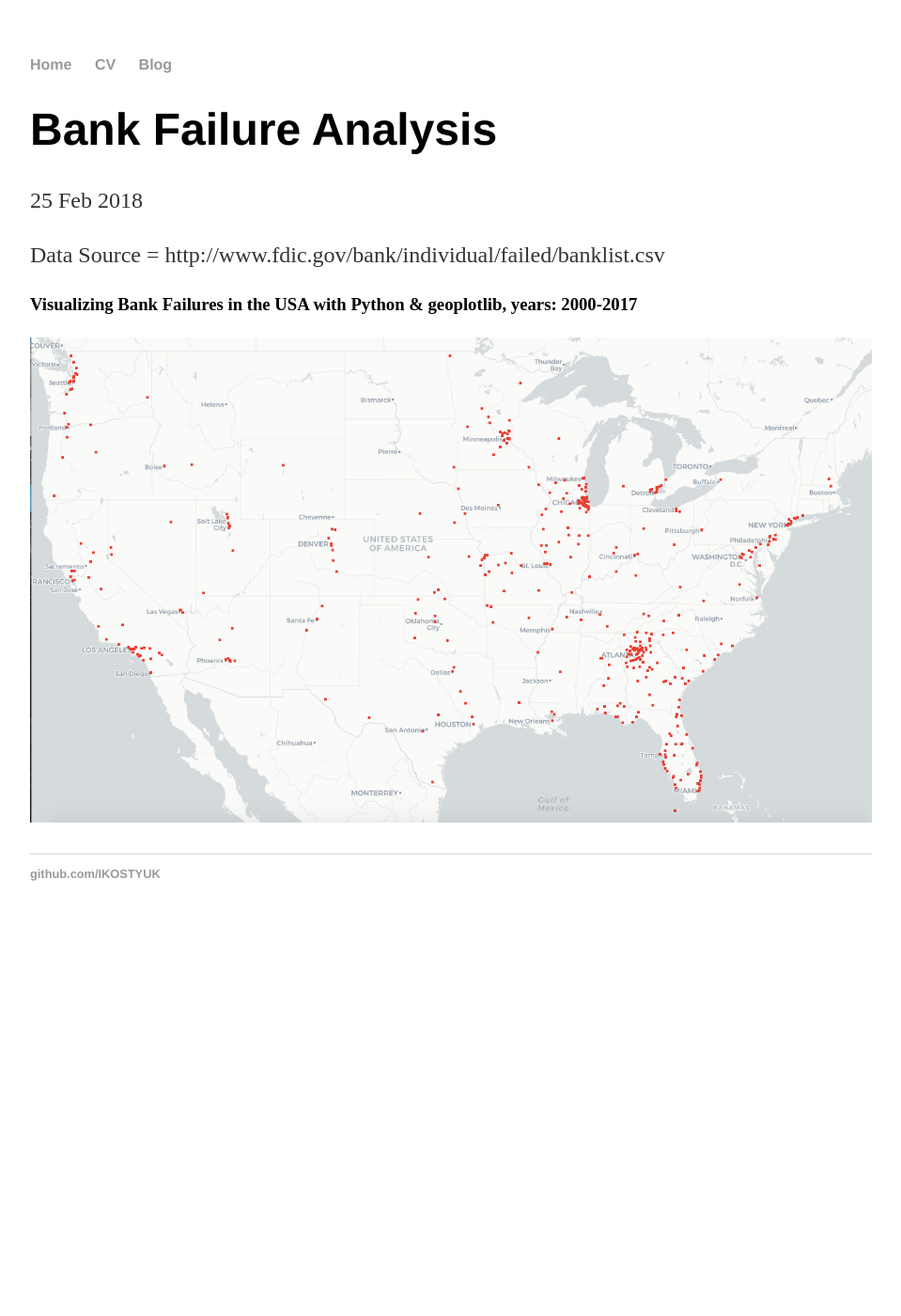
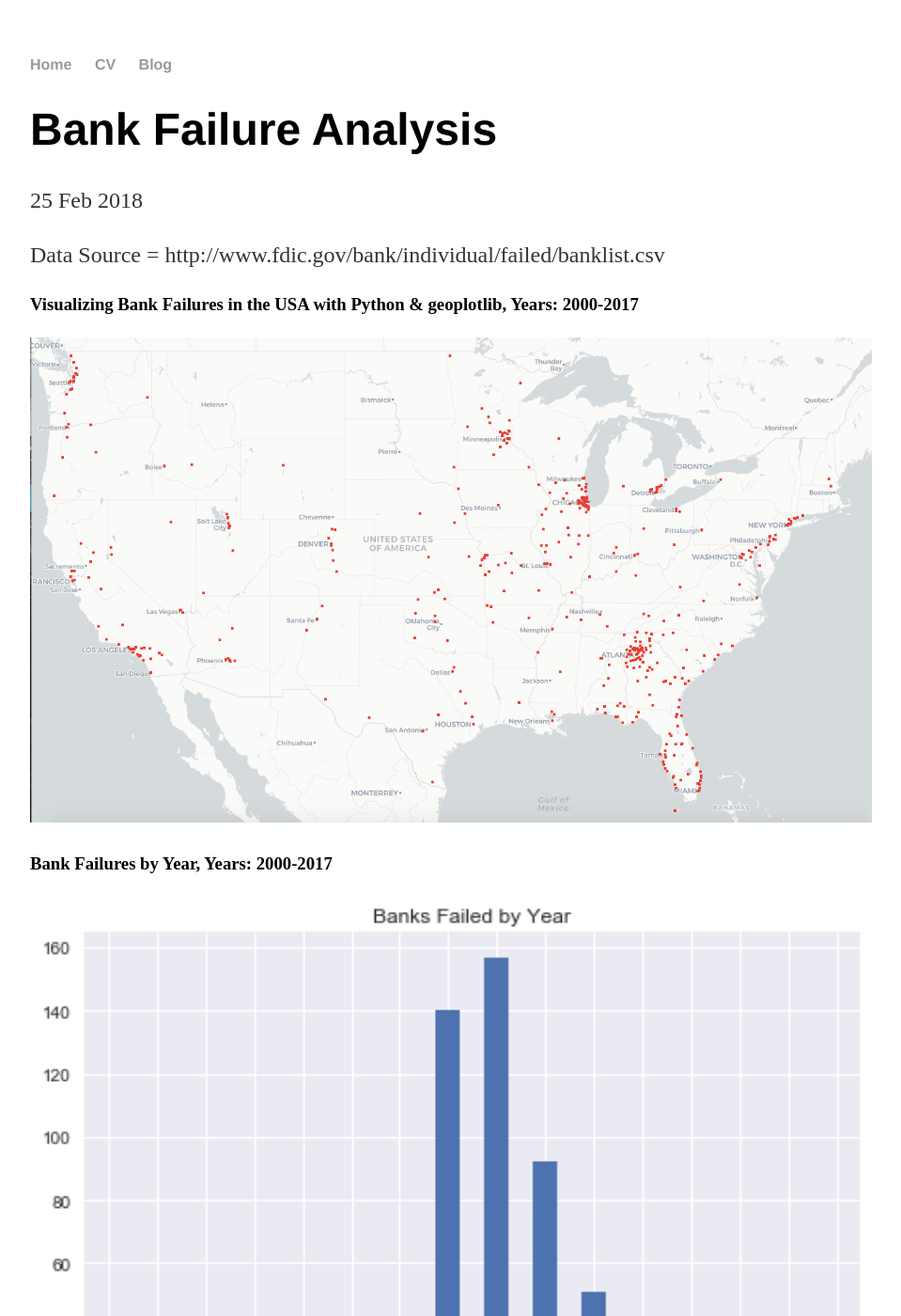
Before and after one commit to IKOSTYUK/ikostyuk.github.io, a Jekyll site: the page built from _posts/2018-02-25-Bank-Failure-Analysis.md, in a window 1280 px wide and 1400 px high. Shown: the whole window at 94% size, without its empty margins (160-1119 px from the left). Built offline with Jekyll 4.4.1, drawn with Linux system fonts in a browser that asks for light colours; our own code applies the rules of GitHub Pages for plain Markdown files; some of the changed text lies outside the part shown.

Commit message:
Update 2018-02-25-Bank-Failure-Analysis.md

```diff
--- a/_posts/2018-02-25-Bank-Failure-Analysis.md
+++ b/_posts/2018-02-25-Bank-Failure-Analysis.md
@@ -2,5 +2,11 @@
 
 Data Source = http://www.fdic.gov/bank/individual/failed/banklist.csv
 
-<h3>Visualizing Bank Failures in the USA with Python & geoplotlib, years: 2000-2017</h3>
+<h3>Visualizing Bank Failures in the USA with Python & geoplotlib, Years: 2000-2017</h3>
 <img src="/img/Bank_Map.png" height="100%" width="100%" class="inline"/>
+
+<h3>Bank Failures by Year, Years: 2000-2017</h3>
+<img src="/img/Bank_Year.png" height="100%" width="100%" class="inline"/>
+
+<h3>Bank Failures by State, Years: 2000-2017</h3>
+<img src="/img/Bank_State.png" height="100%" width="100%" class="inline"/>
```
